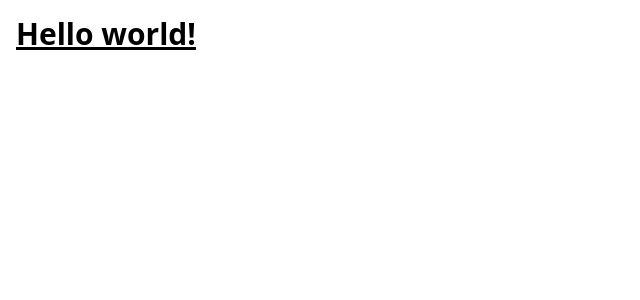
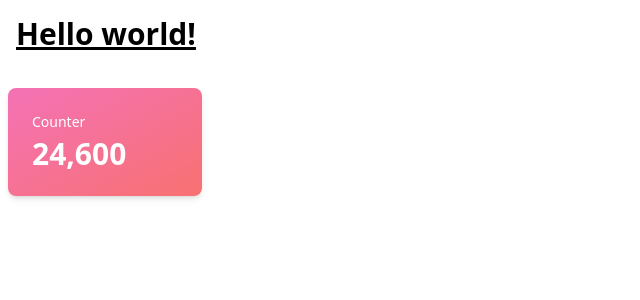
Before and after one commit to olakara/glowing-engine, a Next.js app: page / in a window 1280 px wide. Shown: the top 300 px of the page, without its empty margins (0-640 px from the left). Built offline with nearby package versions, Linux system fonts and the light colour scheme.

Commit message:
feat(dashboard): implemented basic counter widget component

```diff
--- /dev/null
+++ b/components/dashboard/counter-widget.js
@@ -0,0 +1,11 @@
+export default function CounterWidget(props) {
+
+ return (
+     <div
+        class="px-4 py-5 bg-gradient-to-tl from-red-400 to-pink-400 shadow-md rounded-lg overflow-hidden sm:p-6">
+        <dt class="text-sm font-medium text-white truncate">{props.vm.title}</dt>
+        <dd class="mt-1 text-3xl font-semibold text-white">{props.vm.countValue}</dd>
+     </div>
+
+  )
+}
--- a/pages/index.js
+++ b/pages/index.js
@@ -1,6 +1,13 @@
 import Head from 'next/head'
+import CounterWidget from '../components/dashboard/counter-widget'
 
 export default function Home() {
+
+  const vm = {
+    title: 'Counter',
+    countValue: '24,600',
+  };
+
  return (<>
       <Head>
         <title>Home Page</title>
@@ -8,6 +15,10 @@ export default function Home() {
       <h1 className="p-4 text-3xl font-bold underline">
         Hello world!
       </h1>
+       <dl class="px-2 mt-5 grid grid-cols-2 gap-5 sm:grid-cols-6">
+        <CounterWidget vm={vm} />
+       </dl>
+
     </>
   )
 }
```
